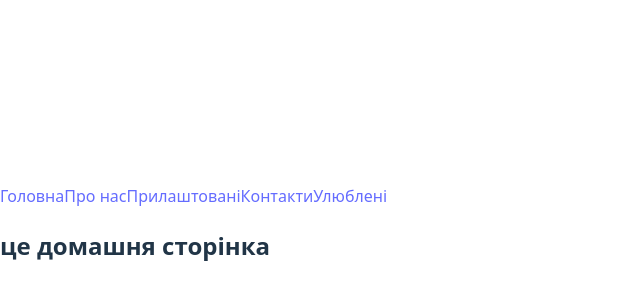
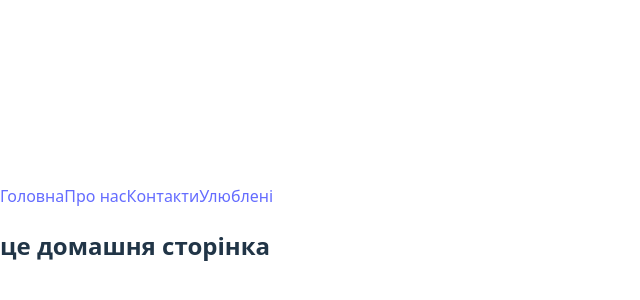
Before and after one commit to o66ns/petFriend, a React (Vite) app in the folder petFriend/: page / in a window 1280 px wide. Shown: the part 166-466 px from the top of the page, without its empty margins (0-640 px from the left). Built offline with nearby package versions, Linux system fonts and the light colour scheme.

Commit message:
remove Adopted

```diff
--- a/petFriend/src/App.tsx
+++ b/petFriend/src/App.tsx
@@ -1,7 +1,6 @@
 import { Routes, Route, Link } from 'react-router-dom'
 import Home from './pages/Home'
 import About from './pages/About'
-import Adopted from './pages/Adopted'
 import Contacts from './pages/Contacts'
 import Favorites from './pages/Favorites'
 import NotFound from './pages/NotFound'
@@ -12,7 +11,6 @@ function App() {
       <nav className="flex gap-4 mb-4">
         <Link to="/">Головна</Link>
         <Link to="/about">Про нас</Link>
-        <Link to="/adopted">Прилаштовані</Link>
         <Link to="/contacts">Контакти</Link>
         <Link to="/favorites">Улюблені</Link>
       </nav>
@@ -20,7 +18,6 @@ function App() {
       <Routes>
         <Route path="/" element={<Home />} />
         <Route path="/about" element={<About />} />
-        <Route path="/adopted" element={<Adopted />} />
         <Route path="/contacts" element={<Contacts />} />
         <Route path="/favorites" element={<Favorites />} />
         <Route path="*" element={<NotFound />} />
--- a/petFriend/src/pages/Adopted.tsx
+++ /dev/null
@@ -1,3 +0,0 @@
-export default function Adopted() {
-  return <h2>Прилаштовані</h2>
-}
```
